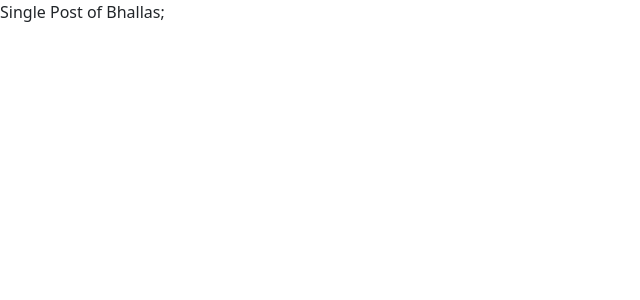
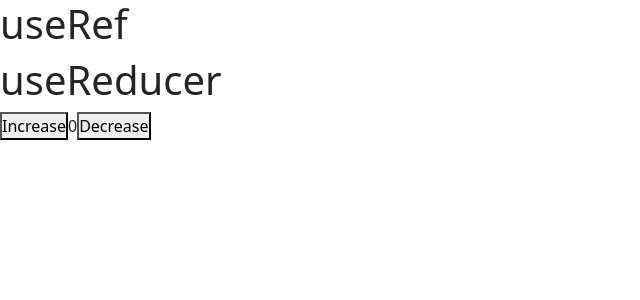
Before and after one commit to Bhallaydv/React, a React (Vite) app: page / in a window 1280 px wide. Shown: the top 300 px of the page, without its empty margins (0-640 px from the left). Built offline with nearby package versions, Linux system fonts and the light colour scheme.

Commit message:
New Code

```diff
--- a/src/App.jsx
+++ b/src/App.jsx
@@ -21,8 +21,10 @@ import DashBoard from "./Class 8/DashBoard";
 import 'bootstrap/dist/css/bootstrap.min.css';
 import MainComponent from "./Class 8/MainComponent";
 import { createContext } from "react";
+import ThemeProvider from "./Class 8/context/ThemeProvider";
+import Hooks1 from "./Class 9/Hooks1";
 
-
+//creation of context
  export const DataContext=createContext()
 
 
@@ -129,9 +131,14 @@ let router=createBrowserRouter(
 {/* <Hooks /> */}
 {/* <DashBoard /> */}
 
-<DataContext.Provider value="Bhallas">
+
+{/* Provider */}
+{/* <DataContext.Provider value="Bhallas">
 <MainComponent />
-</DataContext.Provider>
+</DataContext.Provider> */}
+
+{/* <ThemeProvider /> */}
+<Hooks1 />
 
 
     </>
--- a/src/Class 8/MainComponent.jsx
+++ b/src/Class 8/MainComponent.jsx
@@ -1,9 +1,9 @@
 import React from 'react'
 import Post from './Post'
-const MainComponent = ({data}) => {
+const MainComponent = () => {
   return (
     <div>
-      <Post name={data} />
+      <Post />
     </div>
   )
 }
--- a/src/Class 8/Post.jsx
+++ b/src/Class 8/Post.jsx
@@ -3,6 +3,7 @@ import { DataContext } from '../App'
 
 const Post = () => {
     let data=useContext(DataContext)
+    console.log(data);
   return (
     <div>
 
--- /dev/null
+++ b/src/Class 8/context/ThemeProvider.jsx
@@ -0,0 +1,16 @@
+import React, { createContext } from 'react'
+
+export const Theme=createContext();
+
+const ThemeProvider = ({children}) => {
+  return (
+    <div>
+      <Theme.Provider>
+
+{children}
+      </Theme.Provider>
+    </div>
+  )
+}
+
+export default ThemeProvider
--- /dev/null
+++ b/src/Class 9/Hooks1.jsx
@@ -0,0 +1,54 @@
+import React, { useEffect, useRef, useState, useReducer } from 'react'
+
+let initialState = { count: 0 };
+
+function reducer(state, action) {
+    console.log(action)
+    switch (action.type) {
+        case "increase":
+            return { count: state.count + 1 };
+        case "decrease":
+            return { count: state.count - 1 };
+        default:
+            return state;
+    }
+}
+
+const Hooks1 = () => {
+    let [count, setCount] = useState(0);
+    let updateRef = useRef();
+
+    let [state, dispatch] = useReducer(reducer, initialState);
+
+    function incCount() {
+        dispatch({ type: "increase" })
+    }
+
+    function decCount() {
+        dispatch({ type: "decrease" })
+    }
+
+    return (
+        <div>
+            <h1>useRef</h1>
+            {/* <h2>Count:{count}</h2>
+            <button onClick={() => setCount(count + 1)}>Increase count</button> */}
+
+            {/* <div ref={updateRef} style={{border:"2px solid black", width:"300px", height:"300px"}}></div>
+            <button onClick={() => {
+                updateRef.current.style.backgroundColor = "green";
+                updateRef.current.style.width = "600px";
+                updateRef.current.style.height = "600px";
+            }}>
+                Change Background
+            </button> */}
+
+            <h1>useReducer</h1>
+            <button onClick={incCount}>Increase</button>
+            {count}
+            <button onClick={decCount}>Decrease</button>
+        </div>
+    )
+}
+
+export default Hooks1
```
Also changed, not shown: src/Class 8/context/ChangeTheme.jsx (added, +14 -0 lines), src/Class 8/context/ThemeChange.jsx (added, +21 -0 lines).
